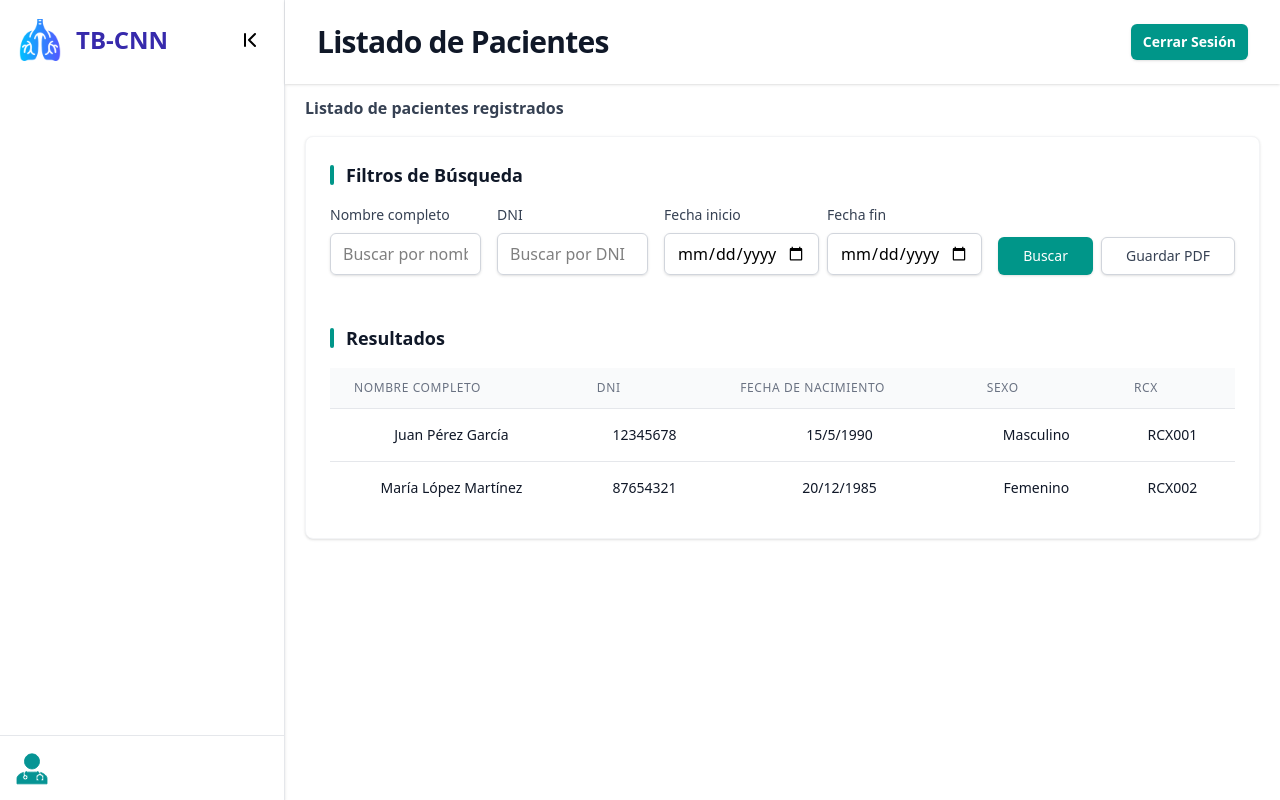
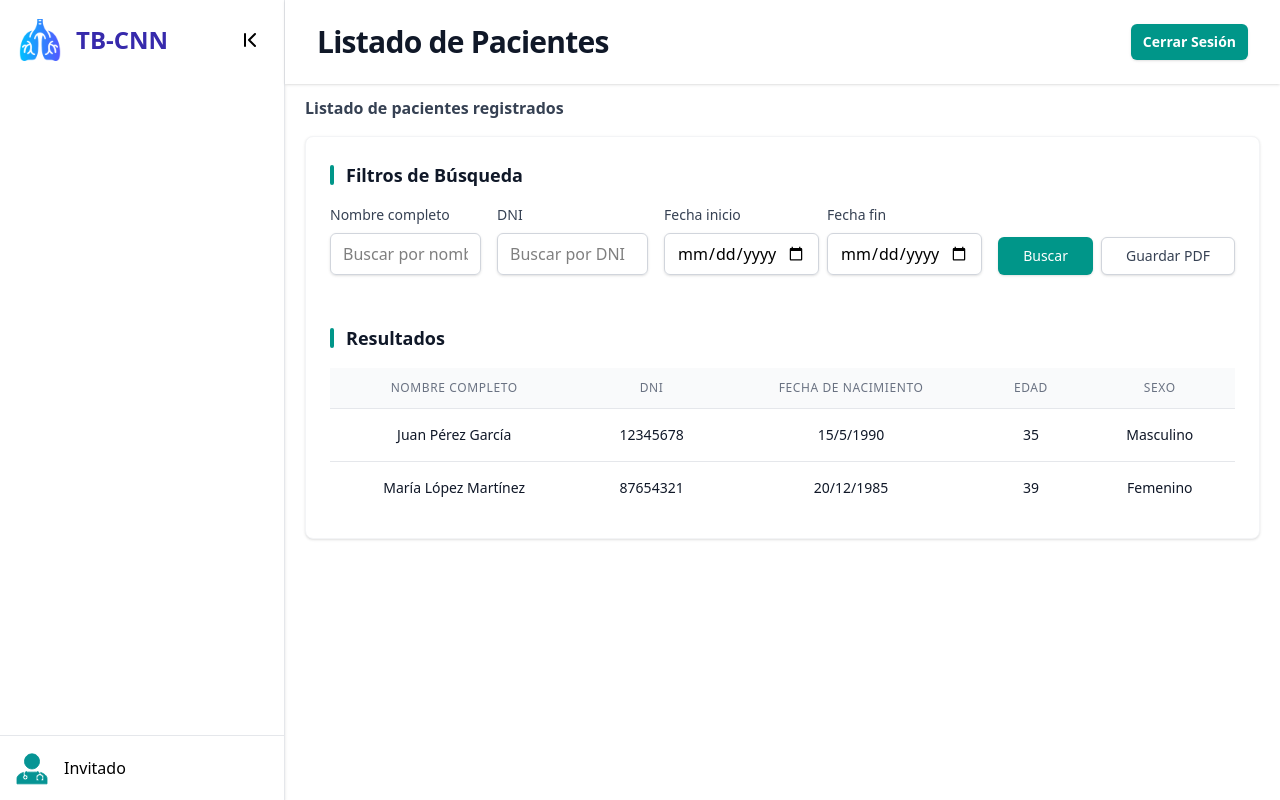
Before and after one commit to adriannportok/TBC_IA, a React (Vite) app in the folder frontend/: page /pacientes in a window 1280 px wide. Built offline with nearby package versions, Linux system fonts and the light colour scheme.

Commit message:
Adicion de analisis radiografia

```diff
--- a/frontend/src/components/Layouts.jsx
+++ b/frontend/src/components/Layouts.jsx
@@ -1,6 +1,6 @@
 import Sidebar, { SidebarItem } from "./Sidebar";
 import { Link } from "react-router-dom";
-import { Home, LayoutDashboard, Layers, StickyNote, Cog } from "lucide-react";
+import { Home, LayoutDashboard, Layers, StickyNote, Cog, Network } from "lucide-react";
 
 export default function MainLayout({ children, title }) {
   const rol = localStorage.getItem("rol");
@@ -13,6 +13,7 @@ export default function MainLayout({ children, title }) {
             <SidebarItem icon={<LayoutDashboard size={20} />} text="Dashboard" to="/dashboard"/>
             <SidebarItem icon={<StickyNote size={20} />} text="Listado Pacientes" to="/pacientes"/>
             <SidebarItem icon={<Layers size={20} />} text="Registrar Paciente" to="/registropaciente"/>
+            <SidebarItem icon={<Network size={20} />} text="Analisis Radiografia" to="/analisisradiografia"/>
           </>
         )}
         {rol === "administrador" && (
--- a/frontend/src/components/Sidebar.jsx
+++ b/frontend/src/components/Sidebar.jsx
@@ -1,19 +1,24 @@
 import logo from "../assets/pulmones.png";
-import user from "../assets/userdoc.svg";
+import userMedico from "../assets/userdoc.svg"; // Médico
+import userAdministrador from "../assets/usuarioadministrador.svg"; // Administrador
 import { ChevronFirst, ChevronLast } from "lucide-react";
-import { MoreVertical } from "lucide-react";
 import { createContext, useState, useContext } from "react";
 import { Link } from "react-router-dom";
-
 
 const SidebarContext = createContext();
 
 export default function Sidebar({ children }) {
   const [expanded, setExpanded] = useState(true);
 
+  // Obtener el rol del usuario desde localStorage
+  const rol = localStorage.getItem("rol");
+
+  // Seleccionar el SVG según el rol
+  const userIcon = rol === "administrador" ? userAdministrador : userMedico;
+
   return (
     <>
-      <aside className="height:200vh">
+      <aside className="h-screen"> {/* Corregido: era "height:200vh", debe ser clase Tailwind */}
         <nav className="h-full flex flex-col bg-white border-r border-gray-200 shadow-sm">
           <div className="p-4 pb-2 flex justify-between items-center">
             <div className="flex items-center overflow-hidden transition-all">
@@ -33,8 +38,7 @@ export default function Sidebar({ children }) {
 
             <button
               onClick={() => setExpanded((curr) => !curr)}
-              className="p-1.5 rounded-lg bg-white
-                    hover:bg-teal-100"
+              className="p-1.5 rounded-lg bg-white hover:bg-teal-100"
             >
               {expanded ? <ChevronFirst /> : <ChevronLast />}
             </button>
@@ -45,16 +49,17 @@ export default function Sidebar({ children }) {
           </SidebarContext.Provider>
 
           <div className="border-t border-gray-200 flex p-3">
-            <img src={user} className="w-10 h-10 rounded-md" />
+            <img src={userIcon} className="w-10 h-10 rounded-md" alt="Usuario" />
             <div
-              className={`flex justify-between items-center
-                    overflow-hidden transition-all ${
-                      expanded ? "w-52 ml-3" : "w-0"
-                    } `}
+              className={`flex justify-between items-center overflow-hidden transition-all ${
+                expanded ? "w-52 ml-3" : "w-0"
+              }`}
             >
               <div className="flex flex-col items-start leading-4">
-                <h4 className="font-semibold">{localStorage.getItem("nombres")} {localStorage.getItem("apellidos")}</h4>
-                <span>{localStorage.getItem('rol')}</span>
+                <h4 className="font-semibold">
+                  {localStorage.getItem("nombres")} {localStorage.getItem("apellidos")}
+                </h4>
+                <span>{rol || "Invitado"}</span>
               </div>
             </div>
           </div>
@@ -64,17 +69,16 @@ export default function Sidebar({ children }) {
   );
 }
 
+// Tu componente SidebarItem permanece igual
 export function SidebarItem({ icon, text, to, active, alert }) {
   const { expanded } = useContext(SidebarContext);
   return (
     <li
-      className={`relative flex items-center py-2 px-3 my-1 font-medium
-    rounded-md cursor-pointer transition-colors group
-${
-  active
-    ? "bg-gradient-to-tr from-indigo-200 to-indigo-100 text-indigo-800"
-    : "hover:bg-teal-100 text-gray-600"
-}`}
+      className={`relative flex items-center py-2 px-3 my-1 font-medium rounded-md cursor-pointer transition-colors group ${
+        active
+          ? "bg-gradient-to-tr from-indigo-200 to-indigo-100 text-indigo-800"
+          : "hover:bg-teal-100 text-gray-600"
+      }`}
     >
       {icon}
       <Link
@@ -95,8 +99,8 @@ ${
       {!expanded && (
         <div
           className={`absolute left-full rounded-md px-2 py-1 ml-6
-                bg-indigo-100 text-indigo-800 text-sm invisible opacity-20-translate-x-3
-                transition-all group-hover:visible group-hover:opacity-100 group-hover:transllate-x-0`}
+                bg-indigo-100 text-indigo-800 text-sm invisible opacity-0 -translate-x-3
+                transition-all group-hover:visible group-hover:opacity-100 group-hover:translate-x-0`}
         >
           {text}
         </div>
--- a/frontend/src/main.jsx
+++ b/frontend/src/main.jsx
@@ -6,6 +6,7 @@ import Login from './pages/Login.jsx'
 import Dashboard from './pages/Dashboard.jsx'
 import Pacientes from './pages/Pacientes.jsx'
 import RegistroPaciente from './pages/RegistroPaciente.jsx'
+import AnalisisRadiografia from './pages/AnalisisRadiografia.jsx'
 
 createRoot(document.getElementById('root')).render(
   <StrictMode>
@@ -15,6 +16,7 @@ createRoot(document.getElementById('root')).render(
         <Route path="/dashboard" element={<Dashboard />} />
         <Route path="/pacientes" element={<Pacientes />} />
         <Route path="/registropaciente" element={<RegistroPaciente />} />
+        <Route path="/analisisradiografia" element={<AnalisisRadiografia />} />
       </Routes>
     </Router>
   </StrictMode>,
--- /dev/null
+++ b/frontend/src/pages/AnalisisRadiografia.jsx
@@ -0,0 +1,43 @@
+import { useEffect } from "react";
+import Layout from "../components/Layouts";
+import { Home, Layers, StickyNote, Cog } from "lucide-react";
+
+function AnalisisRadiografia() {
+  useEffect(() => {
+    const token = localStorage.getItem("token");
+    const rol = localStorage.getItem("rol");
+
+    if (!token) {
+      window.location.href = "/";
+    }
+
+    if (rol === "administrador") {
+      console.log("Vista de administrador");
+    } else if (rol === "medico") {
+      console.log("Vista de médico");
+    }
+  }, []);
+
+  const handleLogout = () => {
+    localStorage.removeItem("token");
+    localStorage.removeItem("usuario");
+    window.location.href = "/";
+  };
+
+  return (
+    <Layout title="Análisis de Radiografía">
+      <div className="mx-auto max-w-7xl py-6 sm:px-6 lg:px-8">
+            <div className="px-4 py-6 sm:px-0">
+              <div className="border-4 border-dashed border-gray-200 rounded-lg h-96">
+                <p className="text-center mt-40 text-gray-500">
+                  Bienvenido al sistema TB-CNN
+                </p>
+              </div>
+            </div>
+          </div>
+    </Layout>
+
+  );
+}
+
+export default AnalisisRadiografia;
--- a/frontend/src/pages/Pacientes.jsx
+++ b/frontend/src/pages/Pacientes.jsx
@@ -16,16 +16,16 @@ function Pacientes() {
       nombreCompleto: "Juan Pérez García",
       dni: "12345678",
       fechaNacimiento: "1990-05-15",
+      edad: "35",
       sexo: "M",
-      rcx: "RCX001",
     },
     {
       id: 2,
       nombreCompleto: "María López Martínez",
       dni: "87654321",
       fechaNacimiento: "1985-12-20",
+      edad: "39",
       sexo: "F",
-      rcx: "RCX002",
     },
   ]);
 
@@ -180,33 +180,33 @@ function Pacientes() {
                   <tr>
                     <th
                       scope="col"
-                      className="px-6 py-3 text-left text-xs font-medium text-gray-500 uppercase tracking-wider"
+                      className="px-6 py-3 text-medium text-xs font-medium text-gray-500 uppercase tracking-wider"
                     >
                       Nombre completo
                     </th>
                     <th
                       scope="col"
-                      className="px-6 py-3 text-left text-xs font-medium text-gray-500 uppercase tracking-wider"
+                      className="px-6 py-3 text-medium text-xs font-medium text-gray-500 uppercase tracking-wider"
                     >
                       DNI
                     </th>
                     <th
                       scope="col"
-                      className="px-6 py-3 text-left text-xs font-medium text-gray-500 uppercase tracking-wider"
+                      className="px-6 py-3 text-medium text-xs font-medium text-gray-500 uppercase tracking-wider"
                     >
                       Fecha de nacimiento
                     </th>
                     <th
                       scope="col"
-                      className="px-6 py-3 text-left text-xs font-medium text-gray-500 uppercase tracking-wider"
+                      className="px-6 py-3 text-medium text-xs font-medium text-gray-500 uppercase tracking-wider"
                     >
-                      Sexo
+                      edad
                     </th>
                     <th
                       scope="col"
-                      className="px-6 py-3 text-left text-xs font-medium text-gray-500 uppercase tracking-wider"
+                      className="px-6 py-3 text-medium text-xs font-medium text-gray-500 uppercase tracking-wider"
                     >
-                      RCX
+                      Sexo
                     </th>
                   </tr>
                 </thead>
@@ -223,10 +223,10 @@ function Pacientes() {
                         {formatearFecha(paciente.fechaNacimiento)}
                       </td>
                       <td className="px-6 py-4 whitespace-nowrap text-sm text-gray-900">
-                        {paciente.sexo === "M" ? "Masculino" : "Femenino"}
+                        {paciente.edad}
                       </td>
                       <td className="px-6 py-4 whitespace-nowrap text-sm text-gray-900">
-                        {paciente.rcx}
+                        {paciente.sexo === "M" ? "Masculino" : "Femenino"}
                       </td>
                     </tr>
                   ))}
```
Also changed, not shown: frontend/src/assets/useradmin.svg (added), frontend/src/assets/usuarioadministrador.svg (added).
